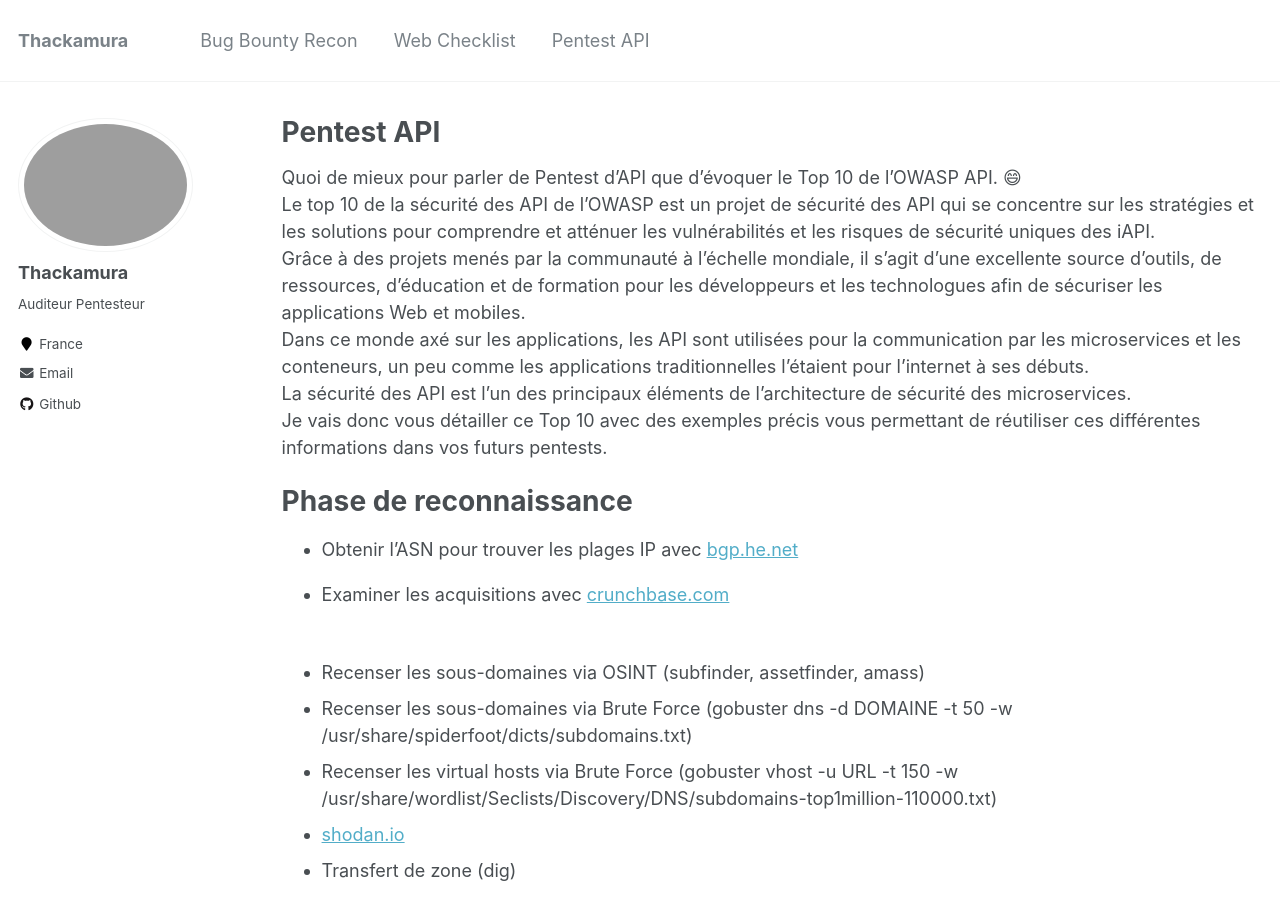
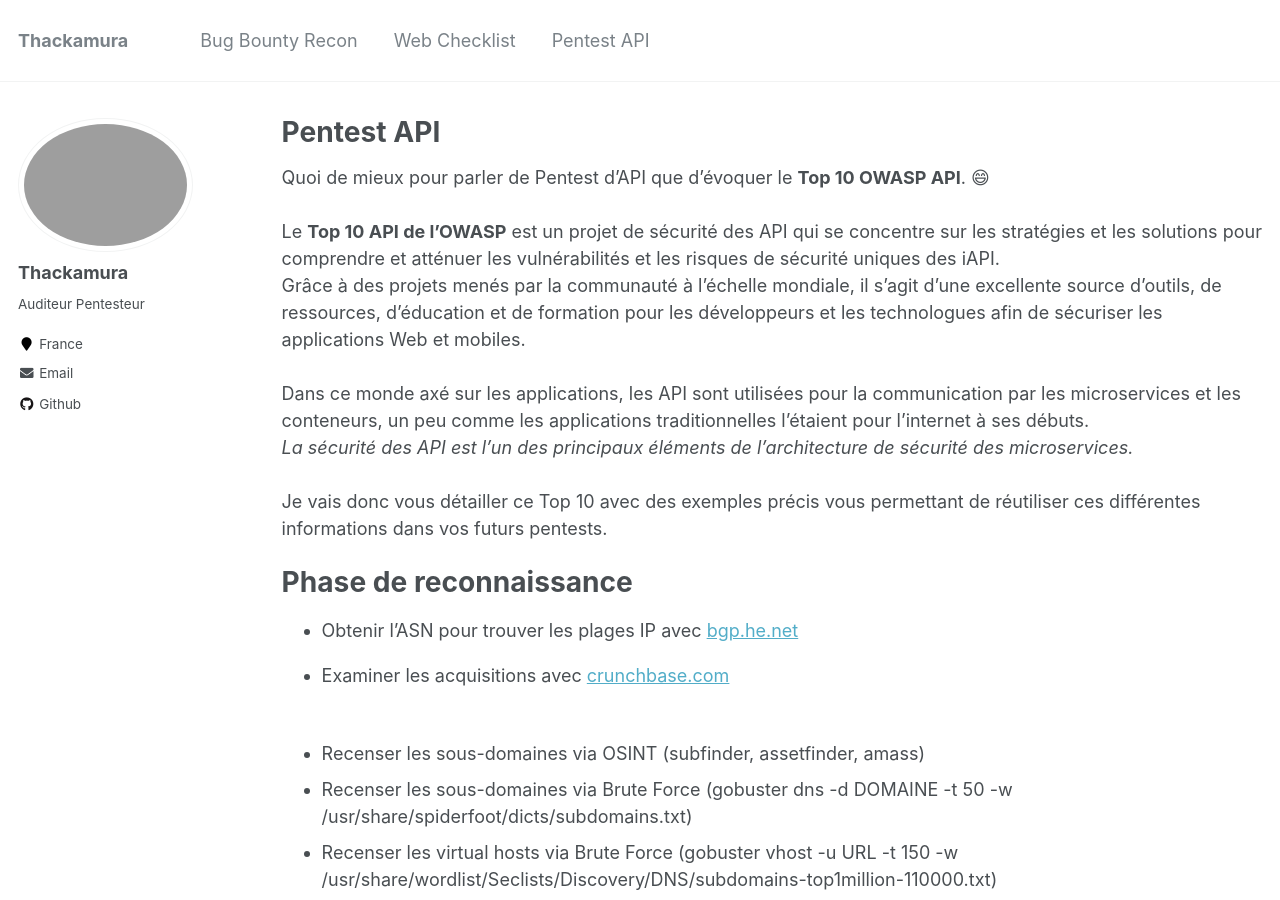
Before and after one commit to thackamura/thackamura.github.io, a Jekyll site: the page built from _pages/pentest-api.md, in a window 1280 px wide and 900 px high. Built offline with Jekyll 4.4.1, drawn with Linux system fonts in a browser that asks for light colours.

Commit message:
Update pentest-api.md

```diff
--- a/_pages/pentest-api.md
+++ b/_pages/pentest-api.md
@@ -9,11 +9,14 @@ redirect_from:
 
 {% include base_path %}
 
-Quoi de mieux pour parler de Pentest d'API que d'évoquer le Top 10 de l'OWASP API. 😄
-<br/>Le top 10 de la sécurité des API de l'OWASP est un projet de sécurité des API qui se concentre sur les stratégies et les solutions pour comprendre et atténuer les vulnérabilités et les risques de sécurité uniques des iAPI.
+Quoi de mieux pour parler de Pentest d'API que d'évoquer le **Top 10 OWASP API**. 😄
+<br/>
+<br/>Le **Top 10 API de l'OWASP** est un projet de sécurité des API qui se concentre sur les stratégies et les solutions pour comprendre et atténuer les vulnérabilités et les risques de sécurité uniques des iAPI.
 <br/>Grâce à des projets menés par la communauté à l'échelle mondiale, il s'agit d'une excellente source d'outils, de ressources, d'éducation et de formation pour les développeurs et les technologues afin de sécuriser les applications Web et mobiles.
+<br/>
 <br/>Dans ce monde axé sur les applications, les API sont utilisées pour la communication par les microservices et les conteneurs, un peu comme les applications traditionnelles l'étaient pour l'internet à ses débuts.
-<br/>La sécurité des API est l'un des principaux éléments de l'architecture de sécurité des microservices.
+<br/>*La sécurité des API est l'un des principaux éléments de l'architecture de sécurité des microservices.*
+<br/>
 <br/>Je vais donc vous détailler ce Top 10 avec des exemples précis vous permettant de réutiliser ces différentes informations dans vos futurs pentests.
 
 
```
